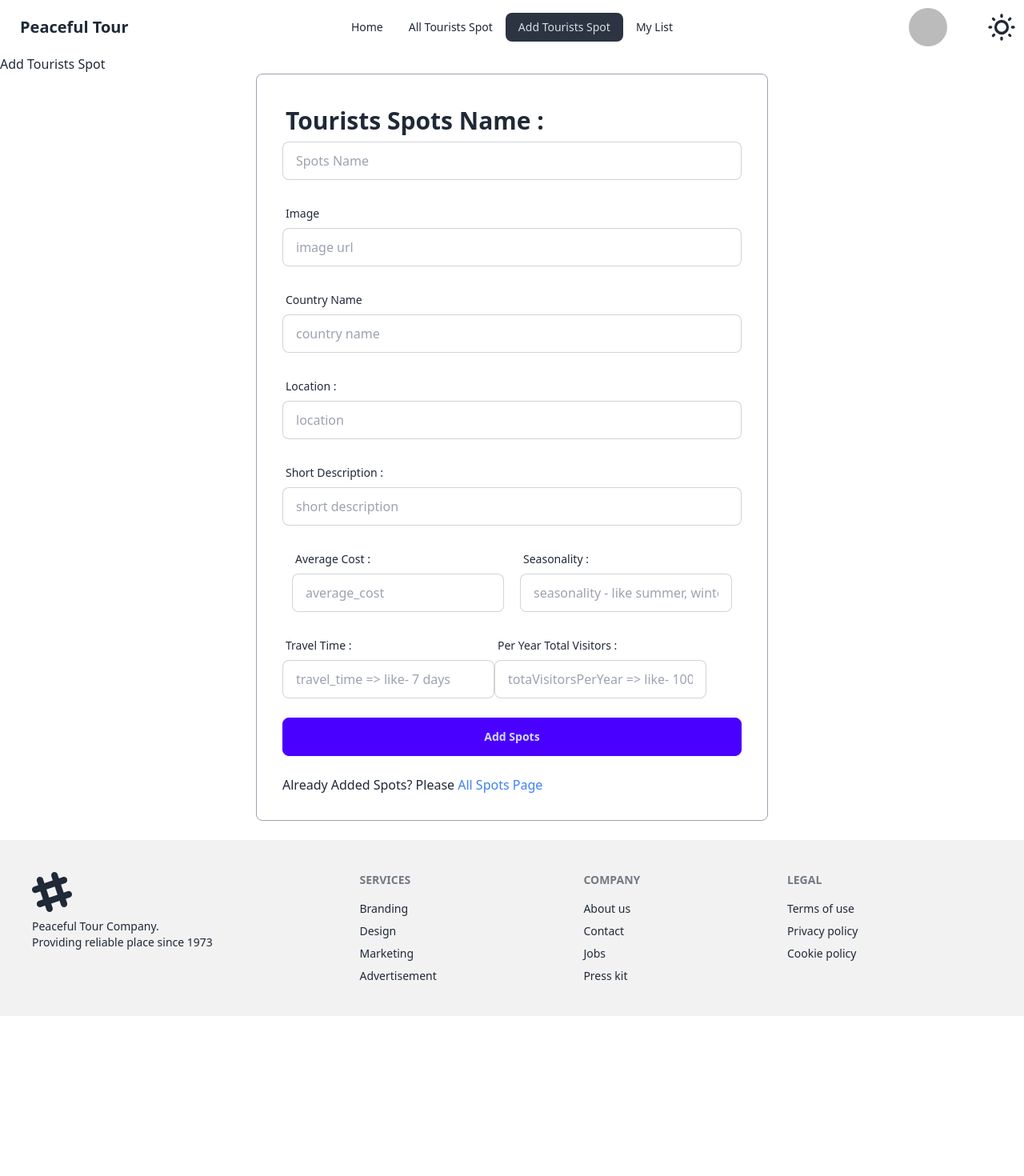
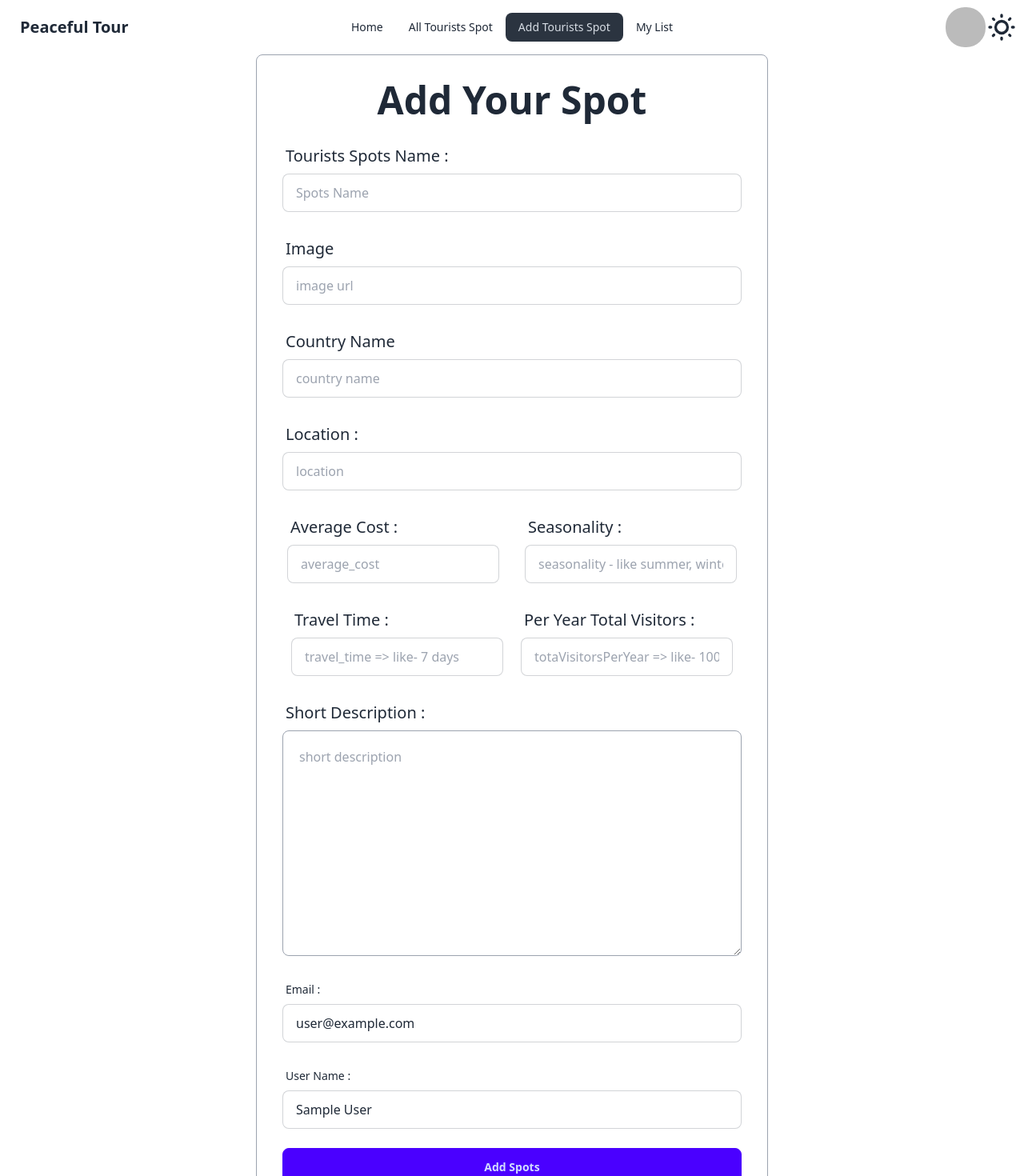
Before and after one commit to arifulislamk/paceful-tour-client, a React (Vite) app: page /addTouristsSpot in a window 1280 px wide. Shown: the top 1470 px of the page at 80% size. Before the commit the page ends 1270 px from the top, so only its background shows below. Built offline with nearby package versions, Linux system fonts and the light colour scheme; no server answers; sample sign-in values are in the browser's storage.

Commit message:
addTourists design form, again validatio

```diff
--- a/src/components/AddTouristsSpot/AddTouristsSpot.jsx
+++ b/src/components/AddTouristsSpot/AddTouristsSpot.jsx
@@ -1,7 +1,11 @@
+import { useContext } from "react";
 import { Helmet } from "react-helmet-async";
-import { Link } from "react-router-dom";
+import { ToastContainer, toast } from 'react-toastify';
+import 'react-toastify/dist/ReactToastify.css';
+import { AuthContext } from "../../AuthProviders/AuthProviders";
 
 const AddTouristsSpot = () => {
+    const {users} =  useContext(AuthContext)
 
     const handleAddSpots = event => {
 
@@ -18,7 +22,7 @@ const AddTouristsSpot = () => {
         const totalvisitorsperyear = form.totalvisitorsperyear.value;
         console.log(spotsname, image, country, location, discription, avaragecost, seasonality, traveltime, totalvisitorsperyear)
 
-        const spots = {spotsname, image, country, location, discription, avaragecost, seasonality, traveltime, totalvisitorsperyear}
+        const spots = { spotsname, image, country, location, discription, avaragecost, seasonality, traveltime, totalvisitorsperyear }
 
         fetch('http://localhost:5000/spot', {
             method: "POST",
@@ -27,99 +31,99 @@ const AddTouristsSpot = () => {
             },
             body: JSON.stringify(spots)
         })
-        .then(res => res.json())
-        .then(data => {
-            console.log(data)
-            if(data.insertedId){
-                alert('Spot Added Succesful')
-            }
-        })
+            .then(res => res.json())
+            .then(data => {
+                console.log(data)
+                if (data.insertedId) {
+                    toast.success('Spot Added Succesful')
+                }
+            })
     }
     return (
         <div>
             <Helmet className="text-sm">
                 <title className="">Peaceful Tour | AddTouristsSpot</title>
             </Helmet>
-            <h2>Add Tourists Spot</h2>
 
-            <form onSubmit={handleAddSpots} className="card-body space-y-4 mb-6 border rounded-lg border-gray-400 lg:w-1/2 mx-auto">
+            <form onSubmit={handleAddSpots} className=" card-body space-y-4 mb-6 border rounded-lg border-gray-400 lg:w-1/2 mx-auto">
+                <h2 className=" text-2xl lg:text-5xl text-center font-extrabold">Add Your Spot</h2>
                 <div className="form-control">
                     <label className="label">
-                        <span className="label-text text-3xl font-bold">Tourists Spots Name :</span>
+                        <span className="label-text text-xl font-medium">Tourists Spots Name :</span>
                     </label>
                     <input type="text" name="spotsname" placeholder="Spots Name" className="input input-bordered" required />
                 </div>
                 <div className="form-control">
                     <label className="label">
-                        <span className="label-text">Image</span>
+                        <span className="label-text text-xl font-medium">Image</span>
                     </label>
                     <input type="text" name="image" placeholder="image url" className="input input-bordered" required />
                 </div>
                 <div className="form-control">
                     <label className="label">
-                        <span className="label-text">Country Name</span>
+                        <span className="label-text text-xl font-medium">Country Name</span>
                     </label>
                     <input type="text" name="country" placeholder="country name" className="input input-bordered" required />
                 </div>
                 <div className="form-control">
                     <label className="label">
-                        <span className="label-text">Location :</span>
+                        <span className="label-text text-xl font-medium">Location :</span>
                     </label>
                     <input type="text" name="location" placeholder="location" className="input input-bordered" required />
                 </div>
-                <div className="form-control">
-                    <label className="label">
-                        <span className="label-text">Short Description :</span>
-                    </label>
-                    <input type="text" name="discription" placeholder="short description" className="input input-bordered" required />
-                </div>
-                <div className="flex justify-center gap-5">
+                <div className="flex justify-around gap-5">
                     <div className="form-control">
                         <label className="label">
-                            <span className="label-text">Average Cost :</span>
+                            <span className="label-text text-xl ">Average Cost :</span>
                         </label>
                         <input type="text" name="avaragecost" placeholder="average_cost" className="input input-bordered" required />
                     </div>
                     <div className="form-control">
                         <label className="label">
-                            <span className="label-text">Seasonality :</span>
+                            <span className="label-text text-xl ">Seasonality :</span>
                         </label>
                         <input type="text" name="seasonality" placeholder="seasonality - like summer, winter" className="input input-bordered" required />
                     </div>
                 </div>
-                <div className="flex">
+                <div className="flex justify-around">
                     <div className="form-control ">
                         <label className="label">
-                            <span className="label-text">Travel Time :</span>
+                            <span className="label-text text-xl ">Travel Time :</span>
                         </label>
                         <input type="text" name="traveltime" placeholder="travel_time => like- 7 days" className="input input-bordered" required />
                     </div>
                     <div className="form-control ">
                         <label className="label">
-                            <span className="label-text">Per Year Total Visitors :</span>
+                            <span className="label-text text-xl ">Per Year Total Visitors :</span>
                         </label>
                         <input type="text" name="totalvisitorsperyear" placeholder="totaVisitorsPerYear => like- 10000" className="input input-bordered" required />
                     </div>
                 </div>
-                {/* <div className="form-control">
+                <div className="form-control">
+                    <label className="label">
+                        <span className="label-text text-xl font-medium">Short Description :</span>
+                    </label>
+                    <textarea className="p-5 border border-gray-400 rounded-lg" type="text" placeholder="short description" name="discription" id="" cols="30" rows="10"></textarea>
+                </div>
+
+
+                <div className="form-control">
                     <label className="label">
                         <span className="label-text">Email :</span>
                     </label>
-                    <input type="text" name="useremail" placeholder="User Email" className="input input-bordered" required />
+                    <input type="text" defaultValue={users.email} name="useremail" placeholder="User Email" className="input input-bordered" required />
                 </div>
                 <div className="form-control">
                     <label className="label">
                         <span className="label-text">User Name :</span>
                     </label>
-                    <input type="text" name="username" placeholder="User Name" className="input input-bordered" required />
-                </div> */}
+                    <input type="text" defaultValue={users.displayName} name="username" placeholder="User Name" className="input input-bordered" required />
+                </div>
                 <div className="form-control mt-6">
                     <button className="btn btn-primary">Add Spots</button>
                 </div>
-                <div>
-                    <p>Already Added Spots? Please <Link className="text-blue-500" to="/allTouristsSpot">All Spots Page</Link></p>
-                </div>
             </form>
+            <ToastContainer></ToastContainer>
         </div>
     );
 };
--- a/src/components/Login/Login.jsx
+++ b/src/components/Login/Login.jsx
@@ -1,13 +1,16 @@
 import { useContext, useState } from "react";
 import { Helmet } from "react-helmet-async";
 import { LuEyeOff, LuEye } from "react-icons/lu";
-import { Link } from "react-router-dom";
+import { Link, useNavigate } from "react-router-dom";
 import { AuthContext } from "../../AuthProviders/AuthProviders";
+import Swal from 'sweetalert2'
 
 const Login = () => {
     const { loginUser, googleSignin, githubLogin } = useContext(AuthContext);
 
     const [showpassword, setshowpassword] = useState(false);
+    const navigate = useNavigate();
+
     const handleLogin = event => {
         event.preventDefault();
         const form = event.target;
@@ -18,6 +21,13 @@ const Login = () => {
         loginUser(email, password)
             .then(res => {
                 console.log(res.user)
+                Swal.fire({
+                    title: 'Login Success',
+                    text: 'Do you want to continue',
+                    icon: 'success',
+                    confirmButtonText: 'OK'
+                })
+                navigate("/")
             })
             .catch(error => {
                 console.log(error)
@@ -28,7 +38,12 @@ const Login = () => {
         googleSignin()
             .then(res => {
                 console.log(res.user)
-                alert('login with google succesful')
+                Swal.fire({
+                    title: 'Login With Google',
+                    icon: 'success',
+                    confirmButtonText: 'OK'
+                })
+                navigate("/")
             })
             .catch(error => {
                 console.log(error)
@@ -38,7 +53,12 @@ const Login = () => {
     const handleGithubLogin = () => {
         githubLogin()
             .then(res => {
-                alert("github Succesful add")
+                Swal.fire({
+                    title: 'Login With Github',
+                    icon: 'success',
+                    confirmButtonText: 'OK'
+                })
+                navigate("/")
                 console.log(res.user)
             })
             .catch(error => {
@@ -85,8 +105,6 @@ const Login = () => {
                     </div>
                 </div>
             </form>
-
-
         </div>
     );
 };
--- a/src/components/Navbar/Navbar.jsx
+++ b/src/components/Navbar/Navbar.jsx
@@ -54,7 +54,7 @@ const Navbar = () => {
                         className="">
                         <div>
                             {
-                                users.photoURL ? <img className="w-1/2 rounded-3xl " src={users.photoURL} alt="" /> : "PhotoNot Availavail this User"
+                                users.photoURL ? <img className="w-[50px] rounded-3xl " src={users.photoURL} alt="" /> : "PhotoNot Availavail this User"
                             }
 
                         </div>
@@ -62,7 +62,7 @@ const Navbar = () => {
                         {
                             showdropdown && (
                                 <div className="absolute right-4 bg-gray-300 w-52 shadow-md p-5 rounded-md">
-                                    <p className=" border-b-2 border-black mb-4 text-center font-bold">Name : {users.displayName}</p>
+                                    <p className=" border-b-2 border-black mb-4 text-center font-bold">Name : {users.displayName ? users.displayName: "Name Not Found"}</p>
                                     <button onClick={handleLogOut} className="hover:underline">LogOut</button>
                                 </div>
                             )
--- a/src/components/Register/Register.jsx
+++ b/src/components/Register/Register.jsx
@@ -23,7 +23,23 @@ const Register = () => {
         console.log(name, email, password, photo)
 
 
-        if (password.length < 6) {
+        if (!name) {
+            toast.error('Please Input Name')
+            return;
+        }
+        else if (!email) {
+            toast.error('Please Input email')
+            return;
+        }
+        else if (!password) {
+            toast.error('Please Input password')
+            return;
+        }
+        else if (!photo) {
+            toast.error('Please Input photo')
+            return;
+        }
+        else if (password.length < 6) {
             toast.error('password must be at least 6 charecter or more charecter!')
             return;
         }
@@ -81,13 +97,13 @@ const Register = () => {
                     <label className="label">
                         <span className="label-text">Name</span>
                     </label>
-                    <input type="text" name="name" placeholder="Your Name" className="input input-bordered" required />
+                    <input type="text" name="name" placeholder="Your Name" className="input input-bordered" />
                 </div>
                 <div className="form-control">
                     <label className="label">
                         <span className="label-text">Email</span>
                     </label>
-                    <input type="email" name="email" placeholder="Your Email" className="input input-bordered" required />
+                    <input type="email" name="email" placeholder="Your Email" className="input input-bordered" />
                 </div>
                 <div className="form-control">
                     <label className="label">
@@ -101,7 +117,7 @@ const Register = () => {
                     </label>
                     <div className="mb-4 relative" >
                         <input placeholder="New Password" className=" w-full py-2 px-4  input input-bordered rounded-lg"
-                            type={showpassword ? 'text' : 'password'} name="password" id="" required />
+                            type={showpassword ? 'text' : 'password'} name="password" id="" />
                         <span className="absolute top-3 right-4 " onClick={() => { setshowpassword(!showpassword) }}>
                             {showpassword ? <LuEyeOff /> : <LuEye />}
                         </span>
```
Also changed, not shown: public/bd.json (deleted, +0 -32 lines).
